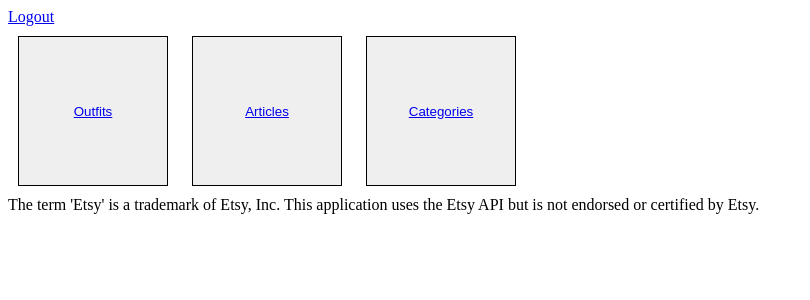
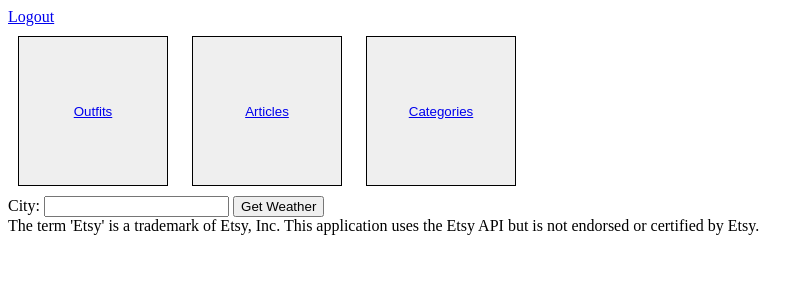
Before and after one commit to athelia/unfold-wardrobe-manager, a Flask app: page / in a window 1280 px wide. Shown: the top 300 px of the page, without its empty margins (0-810 px from the left). Run offline with Flask 2, Linux system fonts and the light colour scheme; the visitor is signed in with stand-in values (Sample User, id 1).

Commit message:
WIP Add AJAX weather to homepage

```diff
--- a/server.py
+++ b/server.py
@@ -360,6 +360,18 @@ def test_etsy_api():
     return render_template('api-test.html', json_listings=json_listings)
 
 
+@app.route('/profile')
+def show_profile():
+    """Display logged-in user's profile."""
+
+    if session.get('user_id'):
+        user = User.query.filter_by(user_id = session['user_id']).one()
+    else:
+        user = None
+
+    return render_template('profile.html', user=user)
+
+
 # @app.route('/update-outfit')
 # def add_article_to_outfit():
 #     """Adds an article to the current outfit."""
--- a/templates/homepage.html
+++ b/templates/homepage.html
@@ -22,4 +22,51 @@
   </a>
 </button>
 
+<form action="/get-weather" id="get-weather">
+    <label for="city">City:</label>
+    <input type="text" name="city">
+    <input type="submit" value="Get Weather">
+</form>
+
+<div class="weather-forecast">
+    <div class="weather-forecast today" id="forecast-today">
+    </div>
+    <div class="weather-forecast tomorrow" id="forecast-tomorrow">
+    </div>
+</div>
+
+<script>
+    "use strict";
+
+    const kelvinToFahreheit = (kelvin) => {
+        return kelvin - 273 * 1.8 + 32
+    };
+
+    const updateWeather = (res) => {
+        tempF = kelvinToFahrenheit(res.main['temp']);
+        $('#forecast-today').html(tempF);
+    };
+
+    $('#get-weather').on('submit', (evt) => {
+        evt.preventDefault();
+
+        const city = $('city').val();
+
+        parameters = {
+            'async': true,
+            'crossDomain': true,
+            'url': `https://community-open-weather-map.p.rapidapi.com/weather?units=imperial&q=${city}`,
+            'method': 'GET',
+            'headers': {
+                'x-rapidapi-host': 'community-open-weather-map.p.rapidapi.com',
+                'x-rapidapi-key': '225deb2e85a9e0632762551be777b883'
+            }
+        }
+
+        $.ajax(parameters.done(updateWeather));
+    });
+
+</script>
+
+
 {% endblock%}
```
